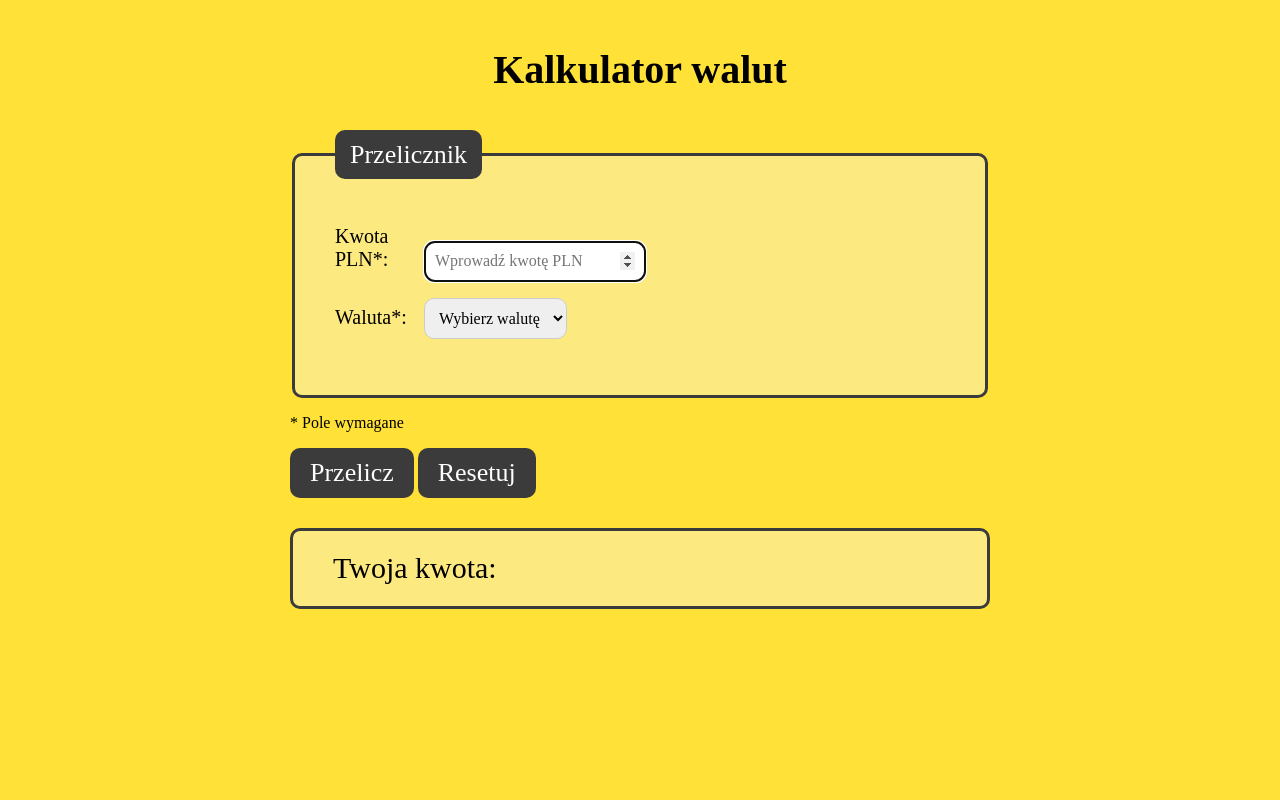
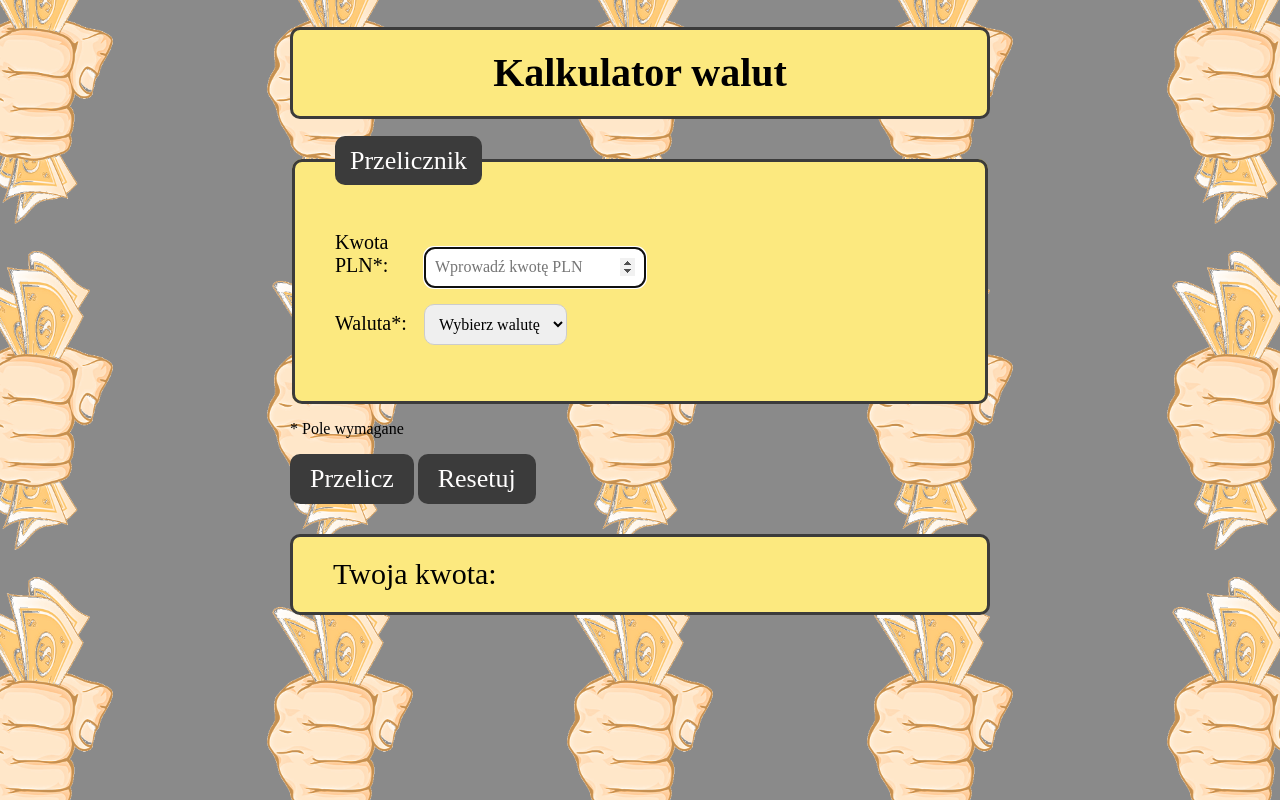
Before and after one commit to MonteInMotion/Currency-Converter, a plain HTML site: page index.html in a window 1280 px wide. Drawn offline with nearby package versions, Linux system fonts and the light colour scheme; a web font is replaced by a local one.

Commit message:
background image added

```diff
--- a/css/container.css
+++ b/css/container.css
@@ -8,6 +8,9 @@
     text-align: center;
     font-size: 40px;
     padding: 20px;
+    border: 3px solid #3b3b3b;
+    background-color: #fce97f;
+    border-radius: 10px;
 }
 
 .form__paragraph {
--- a/css/style.css
+++ b/css/style.css
@@ -9,4 +9,10 @@ html {
 body {
     font-family: 'Imbue', serif;
     background-color: #ffe137;
+    background-image: url("../images/backgroundImage1.png");
+    background-size: 300px;
+    background-repeat: repeat;
+    background-position: center;
+    background-attachment: fixed;
+
 }
```
Also changed, not shown: images/backgroundImage1.png (added).
